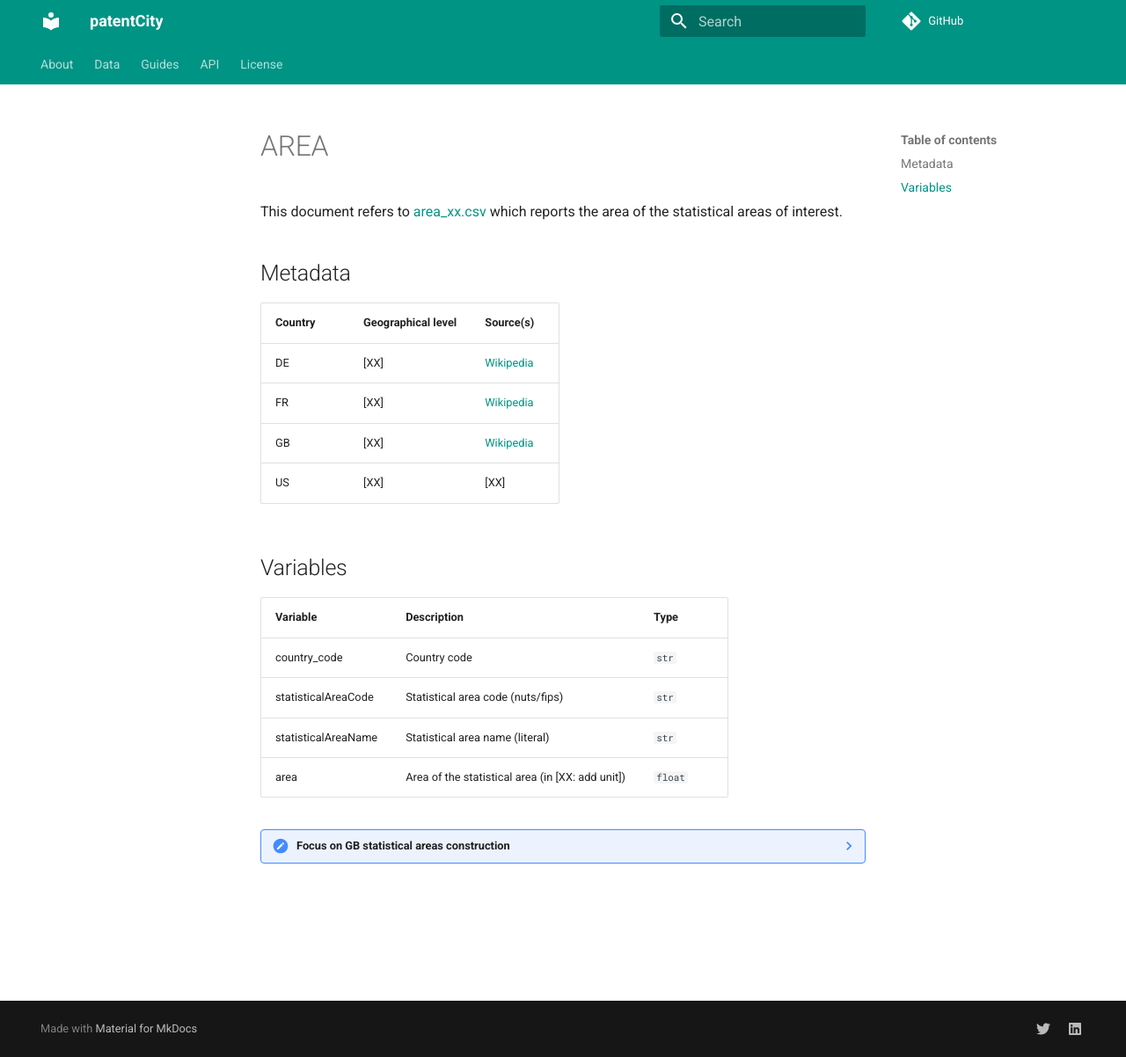
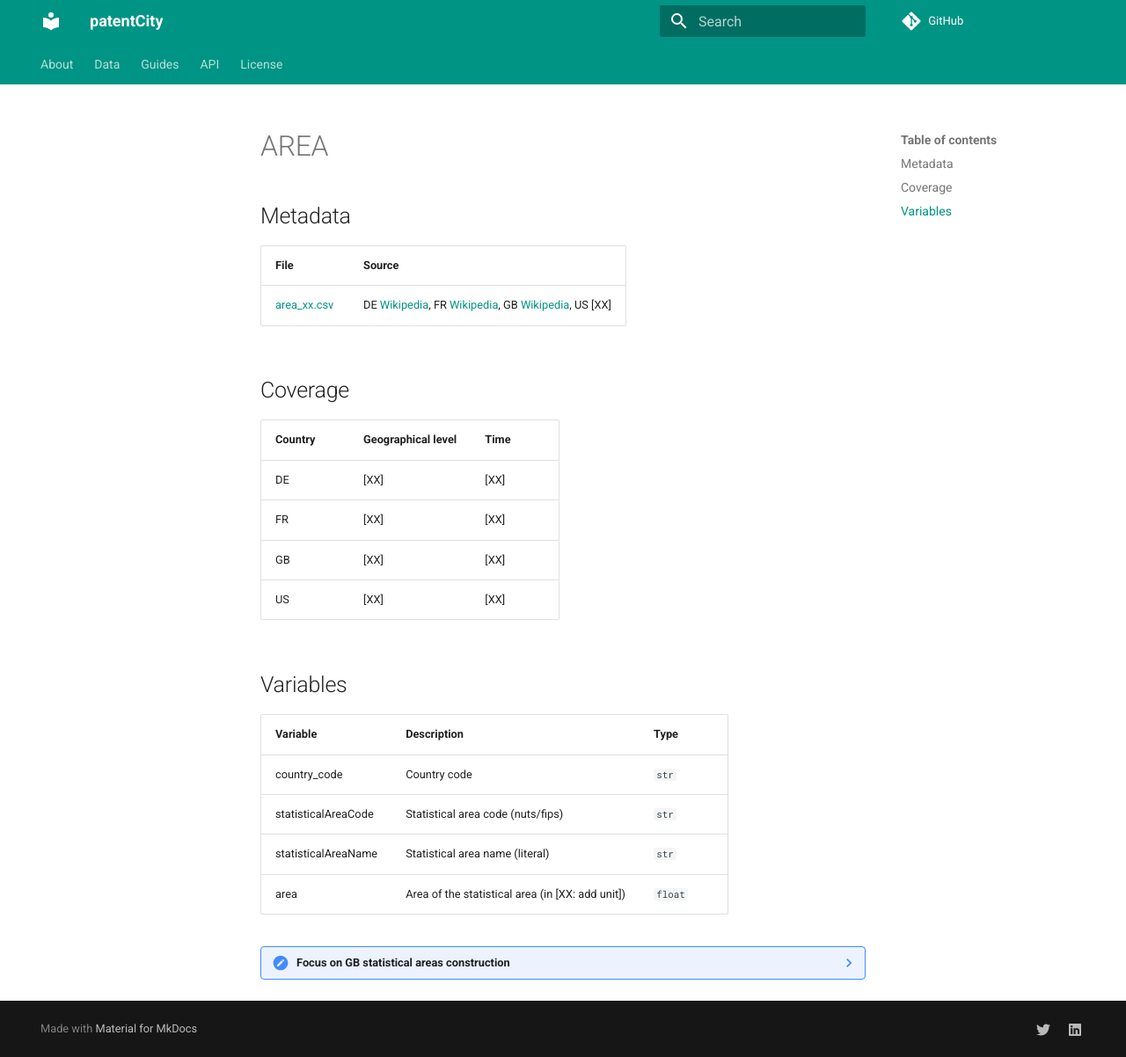
Before and after one commit to cverluise/patentcity, an MkDocs documentation site: the page built from docs/ASSETS_AREA.md, in a window 1280 px wide and 1202 px high. Shown: the whole window at 88% size. Built offline with MkDocs 1.6.1 and Material for MkDocs 9.7.7, drawn with Linux system fonts in a browser that asks for light colours; comment, search, counter and statistics services are not loaded.

Commit message:
:mema: add coverage

```diff
--- a/docs/ASSETS_AREA.md
+++ b/docs/ASSETS_AREA.md
@@ -1,15 +1,19 @@
 # AREA
-
-This document refers to [area_xx.csv](https://github.com/cverluise/patentcity/tree/master/assets) which reports the area of the statistical areas of interest.
 
 ## Metadata
 
-Country |Geographical level |Source(s)
+File|Source
+---|---
+[area_xx.csv](https://github.com/cverluise/patentcity/tree/master/assets) |DE [Wikipedia](https://en.wikipedia.org/wiki/List_of_German_states_by_area), FR [Wikipedia](https://fr.wikipedia.org/wiki/Liste_des_d%C3%A9partements_fran%C3%A7ais_class%C3%A9s_par_population_et_superficie), GB [Wikipedia](https://simple.wikipedia.org/wiki/List_of_counties_of_the_United_Kingdom), US  [XX]
+
+## Coverage
+
+Country |Geographical level | Time
 ---|---|---
-DE  |[XX] |[Wikipedia](https://en.wikipedia.org/wiki/List_of_German_states_by_area)
-FR  |[XX] |[Wikipedia](https://fr.wikipedia.org/wiki/Liste_des_d%C3%A9partements_fran%C3%A7ais_class%C3%A9s_par_population_et_superficie)
-GB  |[XX] |[Wikipedia](https://simple.wikipedia.org/wiki/List_of_counties_of_the_United_Kingdom)
-US  |[XX] |[XX]
+DE  |[XX]   | [XX]
+FR  |[XX]   | [XX]
+GB  |[XX]   | [XX]
+US  |[XX]   | [XX]
 
 ## Variables
 
```
Also changed, not shown: docs/ASSETS_BORDER.md (+9 -6 lines), docs/ASSETS_DISTANCE.md (+10 -5 lines), docs/ASSETS_EXPORTS.md (+10 -6 lines), docs/ASSETS_GDPPCCOUNTRY.md (added, +22 -0 lines).
